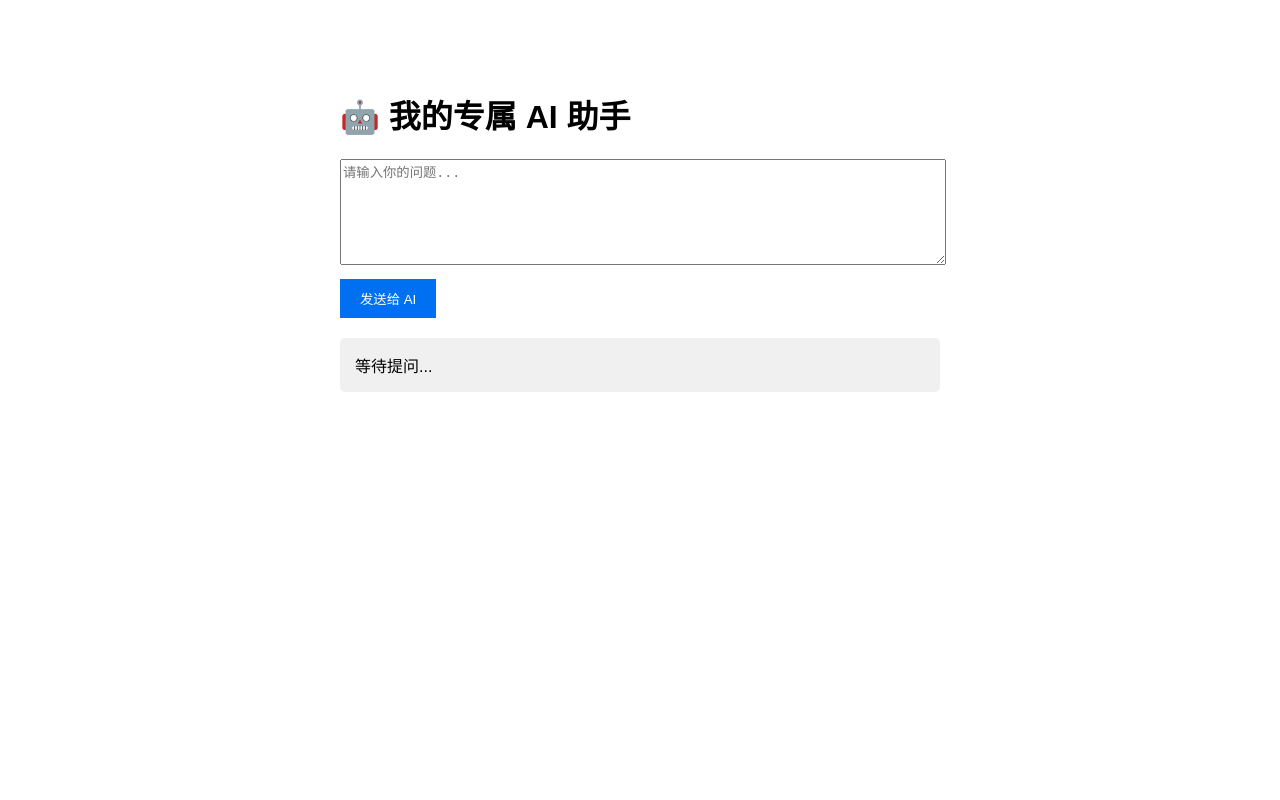
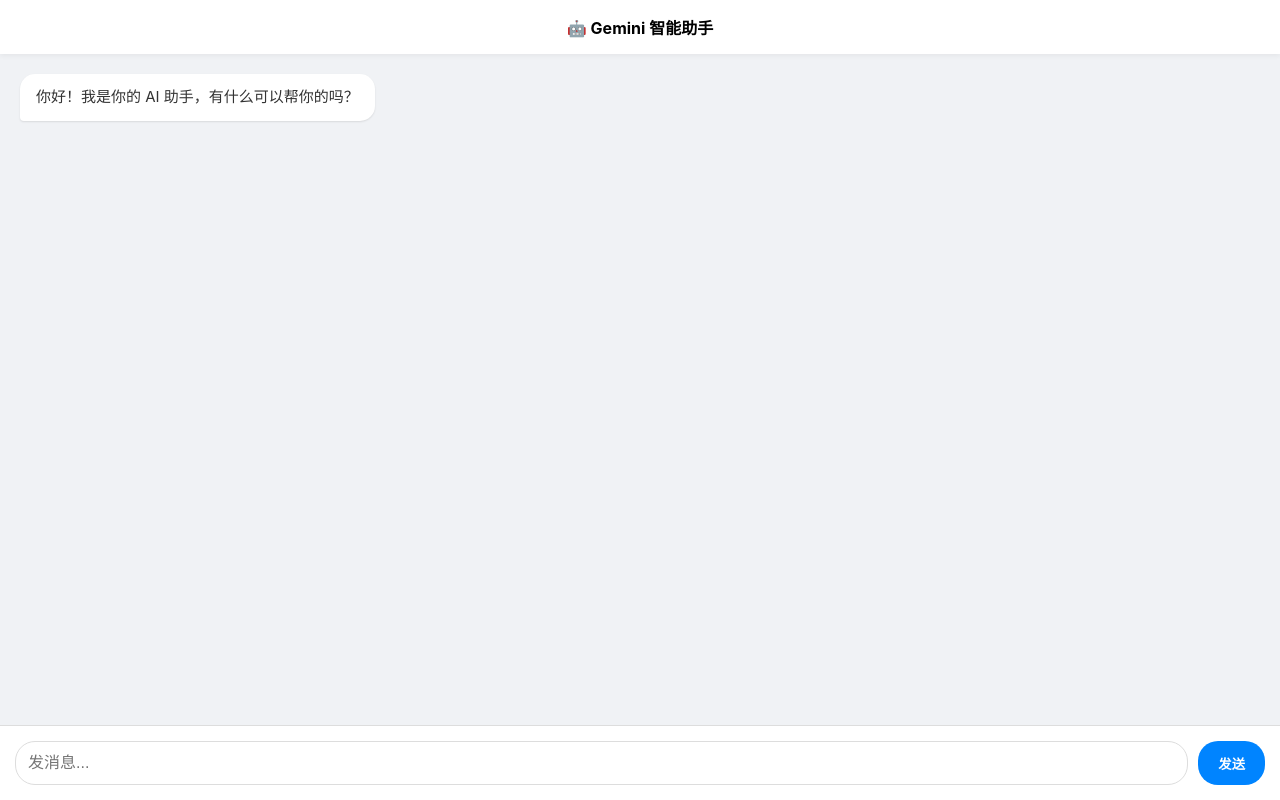
Before and after one commit to ChristyNgai/Thai-Buddha-Ceremonies, a website: page index.html in a window 1280 px wide. Drawn offline with Linux system fonts and the light colour scheme.

Commit message:
Add files via upload

```diff
--- a/index.html
+++ b/index.html
@@ -2,42 +2,187 @@
 <html lang="zh">
 <head>
     <meta charset="UTF-8">
+    <meta name="viewport" content="width=device-width, initial-scale=1.0">
     <title>我的 AI 助手</title>
     <style>
-        body { font-family: sans-serif; max-width: 600px; margin: 50px auto; padding: 20px; }
-        textarea { width: 100%; height: 100px; margin-bottom: 10px; }
-        button { padding: 10px 20px; cursor: pointer; background: #0070f3; color: white; border: none; }
-        #reply { background: #f0f0f0; padding: 15px; margin-top: 20px; border-radius: 5px; white-space: pre-wrap;}
+        /* 1. 全局布局：让页面适应手机和电脑 */
+        body {
+            margin: 0;
+            padding: 0;
+            font-family: -apple-system, BlinkMacSystemFont, "Segoe UI", Roboto, sans-serif;
+            background-color: #f0f2f5;
+            height: 100vh;
+            display: flex;
+            flex-direction: column;
+        }
+
+        /* 2. 顶部标题栏 */
+        header {
+            background-color: #ffffff;
+            padding: 15px;
+            text-align: center;
+            font-weight: bold;
+            box-shadow: 0 2px 5px rgba(0,0,0,0.05);
+            z-index: 10;
+        }
+
+        /* 3. 聊天记录区域 (核心) */
+        #chat-container {
+            flex: 1;
+            overflow-y: auto; /* 允许滚动 */
+            padding: 20px;
+            display: flex;
+            flex-direction: column;
+            gap: 15px; /* 气泡之间的间距 */
+        }
+
+        /* 4. 气泡通用样式 */
+        .message {
+            max-width: 80%;
+            padding: 12px 16px;
+            border-radius: 15px;
+            font-size: 15px;
+            line-height: 1.5;
+            word-wrap: break-word; /* 防止长单词撑破气泡 */
+            position: relative;
+            animation: fadeIn 0.3s ease; /* 简单的出现动画 */
+        }
+
+        /* 用户气泡 (右边，蓝色) */
+        .user-message {
+            align-self: flex-end;
+            background-color: #0084ff;
+            color: white;
+            border-bottom-right-radius: 4px; /* 这是一个设计小细节 */
+        }
+
+        /* AI 气泡 (左边，灰色) */
+        .ai-message {
+            align-self: flex-start;
+            background-color: #ffffff;
+            color: #333;
+            box-shadow: 0 1px 2px rgba(0,0,0,0.1);
+            border-bottom-left-radius: 4px;
+        }
+
+        /* 5. 底部输入框区域 */
+        .input-area {
+            background: white;
+            padding: 15px;
+            display: flex;
+            gap: 10px;
+            border-top: 1px solid #ddd;
+        }
+
+        input {
+            flex: 1;
+            padding: 12px;
+            border: 1px solid #ddd;
+            border-radius: 20px;
+            outline: none;
+            font-size: 16px;
+        }
+
+        input:focus { border-color: #0084ff; }
+
+        button {
+            padding: 10px 20px;
+            background-color: #0084ff;
+            color: white;
+            border: none;
+            border-radius: 20px;
+            font-weight: bold;
+            cursor: pointer;
+        }
+
+        button:disabled { background-color: #ccc; cursor: not-allowed; }
+
+        /* 动画定义 */
+        @keyframes fadeIn { from { opacity: 0; transform: translateY(10px); } to { opacity: 1; transform: translateY(0); } }
+
+        /* 加载中的三个点动画 */
+        .typing-indicator::after { content: '...'; animation: typing 1.5s infinite; }
+        @keyframes typing { 0% { content: '.'; } 33% { content: '..'; } 66% { content: '...'; } }
     </style>
 </head>
 <body>
-    <h1>🤖 我的专属 AI 助手</h1>
-    <textarea id="prompt" placeholder="请输入你的问题..."></textarea>
-    <br>
-    <button onclick="askAI()">发送给 AI</button>
-    <div id="reply">等待提问...</div>
+
+    <header>🤖 Gemini 智能助手</header>
+
+    <div id="chat-container">
+        <div class="message ai-message">你好！我是你的 AI 助手，有什么可以帮你的吗？</div>
+    </div>
+
+    <div class="input-area">
+        <input type="text" id="userInput" placeholder="发消息..." onkeypress="handleKeyPress(event)">
+        <button id="sendBtn" onclick="sendMessage()">发送</button>
+    </div>
 
     <script>
-        async function askAI() {
-            const prompt = document.getElementById('prompt').value;
-            const replyBox = document.getElementById('reply');
+        const chatContainer = document.getElementById('chat-container');
+        const userInput = document.getElementById('userInput');
+        const sendBtn = document.getElementById('sendBtn');
 
-            if (!prompt) return;
+        // 核心功能：添加消息到屏幕
+        function appendMessage(text, sender) {
+            const div = document.createElement('div');
+            div.classList.add('message', sender === 'user' ? 'user-message' : 'ai-message');
+            div.innerText = text;
+            chatContainer.appendChild(div);
 
-            replyBox.innerText = "思考中...";
+            // 自动滚动到底部
+            chatContainer.scrollTop = chatContainer.scrollHeight;
+            return div; // 返回这个元素方便后续修改
+        }
+
+        // 处理回车键发送
+        function handleKeyPress(e) {
+            if (e.key === 'Enter') sendMessage();
+        }
+
+        async function sendMessage() {
+            const text = userInput.value.trim();
+            if (!text) return;
+
+            // 1. 显示用户的消息
+            appendMessage(text, 'user');
+            userInput.value = ''; // 清空输入框
+            userInput.disabled = true;
+            sendBtn.disabled = true;
+
+            // 2. 显示一个“思考中”的临时气泡
+            const loadingBubble = appendMessage('思考中', 'ai');
+            loadingBubble.classList.add('typing-indicator'); // 加上动画
 
             try {
-                // 发送请求给你的 Vercel 后端
+                // 3. 发送给后端
                 const response = await fetch('/api/chat', {
                     method: 'POST',
                     headers: { 'Content-Type': 'application/json' },
-                    body: JSON.stringify({ prompt })
+                    body: JSON.stringify({ prompt: text })
                 });
 
                 const data = await response.json();
-                replyBox.innerText = data.text || "出错了：" + data.error;
+
+                // 4. 收到回复：移除“思考中”样式，填入真正的内容
+                loadingBubble.classList.remove('typing-indicator');
+
+                if (data.error) {
+                    loadingBubble.innerText = "出错了: " + data.error;
+                    loadingBubble.style.color = "red";
+                } else {
+                    loadingBubble.innerText = data.text;
+                }
+
             } catch (e) {
-                replyBox.innerText = "请求失败，请检查网络";
+                loadingBubble.innerText = "网络错误，请稍后再试。";
+            } finally {
+                // 5. 恢复输入框
+                userInput.disabled = false;
+                sendBtn.disabled = false;
+                userInput.focus();
+                // 再次滚动到底部确保能看到最新回复
+                chatContainer.scrollTop = chatContainer.scrollHeight;
             }
         }
     </script>
```
